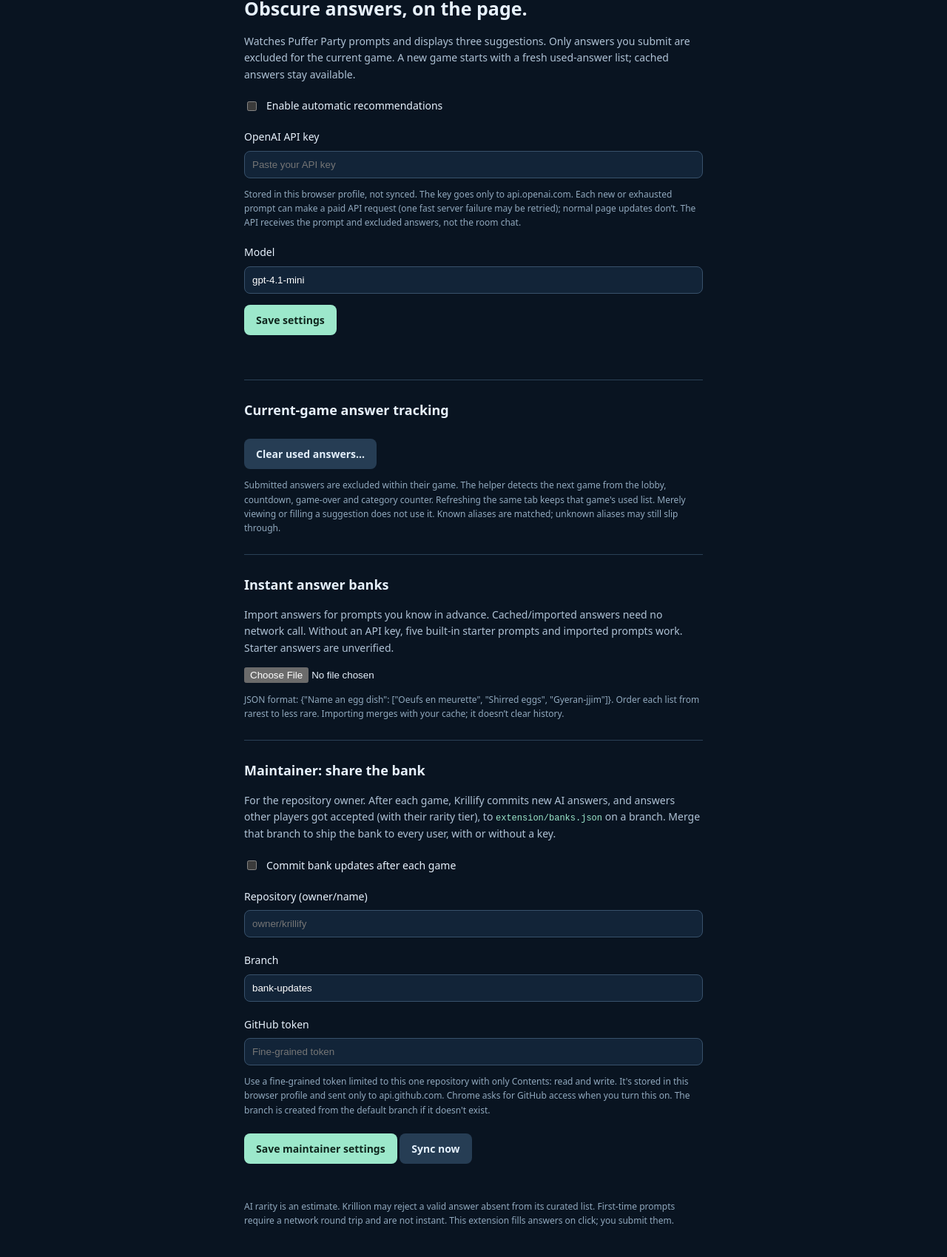
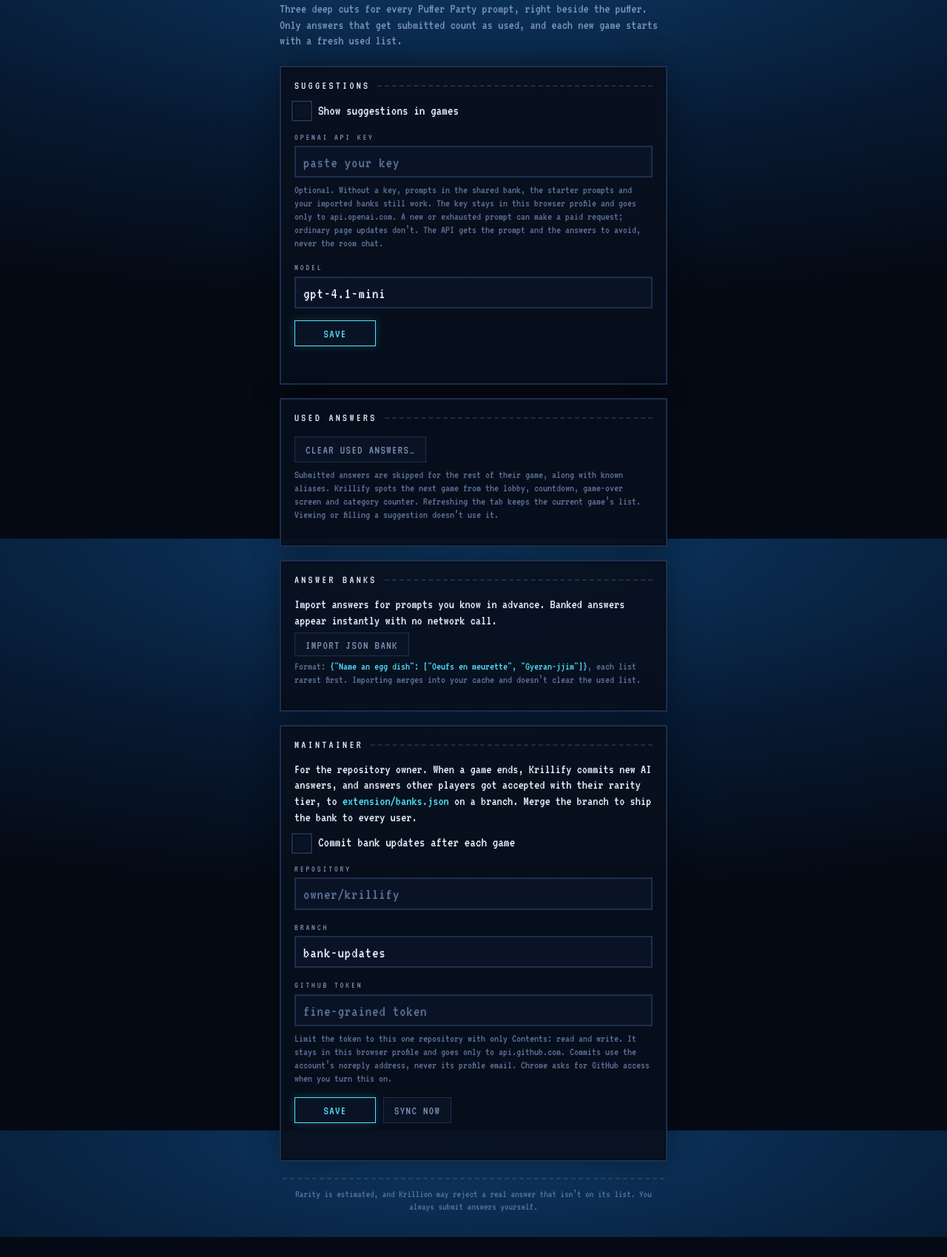
Before and after one commit to SpookyJumpyBeans/krillify, a browser extension: page extension/options.html in a window 1280 px wide. Shown: the part 72-1771 px from the top of the page at 74% size. After the commit the page ends 1744 px from the top, so only its background shows below. Drawn offline with Linux system fonts and the light colour scheme.

Commit message:
Restyle the settings page to match the in-game overlay
Use the overlay's look on the settings page and toolbar popup: VT323,
square double-ring panels, dashed section rules, wide-tracked labels,
game-style inputs, square cyan checkboxes and outlined buttons. VT323 is
bundled under the SIL Open Font License so the page makes no network
requests. The copy is tightened and now mentions the shared bank and the
noreply commit author.

```diff
--- a/extension/options.css
+++ b/extension/options.css
@@ -1 +1,46 @@
-:root{font:14px/1.6 system-ui,sans-serif;color:#e7f1fc;background:#091421;color-scheme:dark}body{margin:0;min-width:360px}main{max-width:620px;padding:28px;margin:auto}.eyebrow{font-size:11px;letter-spacing:3px;color:#8de6c2}h1{font-size:25px;line-height:1.25;margin:8px 0 18px}h2{font-size:18px}p{color:#afc2d5}.hint{font-size:12px;color:#91a9be}label{display:block;margin:20px 0 5px}input:not([type=checkbox]):not([type=file]){display:block;width:100%;box-sizing:border-box;border:1px solid #38516b;border-radius:8px;padding:10px;background:#122438;color:#fff;margin-top:7px}.check{display:flex;align-items:center;gap:10px}button{background:#9ce8cb;color:#10271e;font:600 14px system-ui;border:0;border-radius:8px;padding:11px 16px;cursor:pointer;margin-top:10px}.secondary{background:#263d54;color:#e4f0fc}hr{border:0;border-top:1px solid #2a4056;margin:26px 0}#status{color:#9ce8cb;min-height:20px}code{font-size:12px;color:#9ce8cb}#mStatus{color:#9ce8cb;min-height:20px}
+/* Same look as the in-game overlay: VT323, square double-ring panels, wide-tracked labels,
+   cyan for the active control. The font is bundled (fonts/OFL.txt) so this page makes no
+   network requests. */
+@font-face{font-family:VT323;src:url(fonts/VT323.woff2) format("woff2");font-display:swap}
+:root{color-scheme:dark;--ink:#e8f1ff;--drift:#7d93b8;--dim:#5d739c;--abyss:#060d1a;--rim:#1b3050;--cyan:#4de3ff;--key:rgba(11,21,38,.9);--hair:#7d93b838;--warn:#ff9f43;
+  font:18px/1.2 VT323,ui-monospace,monospace;color:var(--ink);background:#050a14}
+*{box-sizing:border-box;margin:0}
+body{min-width:360px;min-height:100vh;background:radial-gradient(120% 60% at 50% 0,#0d3a66 0,#071a33 55%,#050a14 100%) fixed;-webkit-font-smoothing:none}
+main{max-width:560px;margin:auto;padding:26px 18px 32px}
+.brand{display:flex;align-items:center;gap:12px;margin-bottom:12px}
+h1{font:inherit;font-size:30px;letter-spacing:6px}
+h1 span{color:var(--cyan);text-shadow:0 0 12px rgba(77,227,255,.5)}
+.rule{flex:1;height:0;border-top:2px dashed var(--hair)}
+.tag{font-size:14px;letter-spacing:1.5px;color:var(--drift)}
+.lede{font-size:18px;color:var(--drift);margin-bottom:26px}
+.panel{background:rgba(8,15,28,.9);box-shadow:0 0 0 2px var(--abyss),0 0 0 4px var(--rim),0 0 40px rgba(0,0,0,.45);padding:14px 16px 16px;margin:0 4px 26px}
+.head{display:flex;align-items:center;gap:10px;margin-bottom:14px}
+h2{font:inherit;font-size:15px;letter-spacing:3.3px;text-transform:uppercase}
+.body{color:var(--ink);margin-bottom:12px}
+.hint{font-size:15px;line-height:1.2;color:var(--dim);margin:8px 0 14px}
+.fine{font-size:14px;color:var(--dim);text-align:center;border-top:2px dashed var(--hair);padding-top:12px;margin:0 4px}
+code{font:inherit;color:var(--cyan)}
+.label{display:block;font-size:12px;letter-spacing:2.9px;text-transform:uppercase;color:var(--drift);margin-bottom:5px}
+.field{display:block;margin:16px 0 0}
+input:not([type=checkbox]):not([type=file]){display:block;width:100%;font:inherit;font-size:21px;letter-spacing:.9px;color:var(--ink);background:var(--key);border:2px solid var(--rim);border-radius:0;padding:8px 10px 6px;outline:0}
+input::placeholder{color:var(--dim)}
+input:not([type=checkbox]):not([type=file]):focus{border-color:var(--cyan);box-shadow:0 0 14px rgba(77,227,255,.25)}
+input:invalid:not(:placeholder-shown){border-color:var(--warn)}
+.check{display:flex;align-items:center;gap:12px;cursor:pointer;font-size:19px}
+.check input{appearance:none;flex:none;width:20px;height:20px;margin:0;background:var(--key);box-shadow:0 0 0 2px var(--abyss),0 0 0 4px var(--rim);cursor:pointer;display:grid;place-items:center}
+.check input::after{content:"";width:10px;height:10px;background:transparent}
+.check input:checked{box-shadow:0 0 0 2px var(--abyss),0 0 0 4px var(--cyan),0 0 14px rgba(77,227,255,.35)}
+.check input:checked::after{background:var(--cyan)}
+.check input:focus-visible,button:focus-visible,.file input:focus-visible+span{outline:2px solid var(--cyan);outline-offset:4px}
+.actions{display:flex;gap:10px;margin-top:16px}
+button,.file span{font:inherit;font-size:16px;letter-spacing:1.4px;text-transform:uppercase;color:var(--drift);background:rgba(11,21,38,.85);border:1px solid var(--rim);border-radius:0;padding:8px 14px 6px;cursor:pointer}
+button:hover,.file:hover span{color:var(--ink);border-color:var(--drift)}
+button.primary{color:var(--cyan);border-color:var(--cyan);box-shadow:0 0 12px rgba(77,227,255,.2);min-width:110px}
+button.primary:hover{color:var(--ink);background:rgba(77,227,255,.12)}
+button:active,.file:active span{transform:translateY(1px)}
+.file{display:inline-block;position:relative}
+.file input{position:absolute;inset:0;opacity:0;cursor:pointer;width:100%}
+.status{display:flex;align-items:flex-start;gap:8px;min-height:20px;margin-top:12px;font-size:15px;color:var(--drift)}
+.status::before{content:"";flex:none;width:6px;height:6px;margin-top:6px;background:var(--cyan)}
+.status:empty::before{display:none}
+@media (prefers-reduced-motion:reduce){*{transition:none!important}}
--- a/extension/options.html
+++ b/extension/options.html
@@ -1,18 +1,40 @@
 <!doctype html><html lang="en"><head><meta charset="utf-8"><meta name="viewport" content="width=device-width,initial-scale=1"><title>Krillify settings</title><link rel="stylesheet" href="options.css"></head><body><main>
-<p class="eyebrow">KRILLIFY</p><h1>Obscure answers, on the page.</h1><p>Watches Puffer Party prompts and displays three suggestions. Only answers you submit are excluded for the current game. A new game starts with a fresh used-answer list; cached answers stay available.</p>
-<form id="settings"><label class="check"><input id="enabled" type="checkbox"> Enable automatic recommendations</label>
-<label>OpenAI API key<input id="apiKey" type="password" autocomplete="off" placeholder="Paste your API key"></label>
-<p class="hint">Stored in this browser profile, not synced. The key goes only to api.openai.com. Each new or exhausted prompt can make a paid API request (one fast server failure may be retried); normal page updates don’t. The API receives the prompt and excluded answers, not the room chat.</p>
-<label>Model<input id="model" value="gpt-4.1-mini" required maxlength="100"></label>
-<button type="submit">Save settings</button><p id="status" role="status"></p></form>
-<hr><h2>Current-game answer tracking</h2><p id="count"></p><button id="reset" class="secondary">Clear used answers…</button><p class="hint">Submitted answers are excluded within their game. The helper detects the next game from the lobby, countdown, game-over and category counter. Refreshing the same tab keeps that game's used list. Merely viewing or filling a suggestion does not use it. Known aliases are matched; unknown aliases may still slip through.</p>
-<hr><h2>Instant answer banks</h2><p>Import answers for prompts you know in advance. Cached/imported answers need no network call. Without an API key, five built-in starter prompts and imported prompts work. Starter answers are unverified.</p><input id="bank" type="file" accept="application/json,.json"><p class="hint">JSON format: {"Name an egg dish": ["Oeufs en meurette", "Shirred eggs", "Gyeran-jjim"]}. Order each list from rarest to less rare. Importing merges with your cache; it doesn’t clear history.</p>
-<hr><h2>Maintainer: share the bank</h2><p>For the repository owner. After each game, Krillify commits new AI answers, and answers other players got accepted (with their rarity tier), to <code>extension/banks.json</code> on a branch. Merge that branch to ship the bank to every user, with or without a key.</p>
-<form id="maintainer"><label class="check"><input id="mEnabled" type="checkbox"> Commit bank updates after each game</label>
-<label>Repository (owner/name)<input id="mRepo" placeholder="owner/krillify" pattern="[\w.\-]+/[\w.\-]+" autocomplete="off"></label>
-<label>Branch<input id="mBranch" value="bank-updates" autocomplete="off"></label>
-<label>GitHub token<input id="mToken" type="password" autocomplete="off" placeholder="Fine-grained token"></label>
-<p class="hint">Use a fine-grained token limited to this one repository with only Contents: read and write. It's stored in this browser profile and sent only to api.github.com. Chrome asks for GitHub access when you turn this on. The branch is created from the default branch if it doesn't exist.</p>
-<button type="submit">Save maintainer settings</button> <button type="button" id="syncNow" class="secondary">Sync now</button><p id="mStatus" role="status"></p></form>
-<p class="hint">AI rarity is an estimate. Krillion may reject a valid answer absent from its curated list. First-time prompts require a network round trip and are not instant. This extension fills answers on click; you submit them.</p>
+<header class="brand"><h1>KRILL<span>IFY</span></h1><div class="rule"></div><span id="version" class="tag"></span></header>
+<p class="lede">Three deep cuts for every Puffer Party prompt, right beside the puffer. Only answers that get submitted count as used, and each new game starts with a fresh used list.</p>
+
+<section class="panel"><div class="head"><h2>Suggestions</h2><div class="rule"></div></div>
+<form id="settings">
+<label class="check"><input id="enabled" type="checkbox"><span>Show suggestions in games</span></label>
+<label class="field"><span class="label">OpenAI API key</span><input id="apiKey" type="password" autocomplete="off" placeholder="paste your key"></label>
+<p class="hint">Optional. Without a key, prompts in the shared bank, the starter prompts and your imported banks still work. The key stays in this browser profile and goes only to api.openai.com. A new or exhausted prompt can make a paid request; ordinary page updates don’t. The API gets the prompt and the answers to avoid, never the room chat.</p>
+<label class="field"><span class="label">Model</span><input id="model" value="gpt-4.1-mini" required maxlength="100"></label>
+<div class="actions"><button type="submit" class="primary">Save</button></div>
+<p id="status" class="status" role="status"></p>
+</form></section>
+
+<section class="panel"><div class="head"><h2>Used answers</h2><div class="rule"></div></div>
+<p id="count" class="body"></p>
+<div class="actions"><button id="reset">Clear used answers…</button></div>
+<p class="hint">Submitted answers are skipped for the rest of their game, along with known aliases. Krillify spots the next game from the lobby, countdown, game-over screen and category counter. Refreshing the tab keeps the current game’s list. Viewing or filling a suggestion doesn’t use it.</p>
+</section>
+
+<section class="panel"><div class="head"><h2>Answer banks</h2><div class="rule"></div></div>
+<p class="body">Import answers for prompts you know in advance. Banked answers appear instantly with no network call.</p>
+<label class="file"><input id="bank" type="file" accept="application/json,.json"><span>Import JSON bank</span></label>
+<p class="hint">Format: <code>{"Name an egg dish": ["Oeufs en meurette", "Gyeran-jjim"]}</code>, each list rarest first. Importing merges into your cache and doesn’t clear the used list.</p>
+</section>
+
+<section class="panel"><div class="head"><h2>Maintainer</h2><div class="rule"></div></div>
+<p class="body">For the repository owner. When a game ends, Krillify commits new AI answers, and answers other players got accepted with their rarity tier, to <code>extension/banks.json</code> on a branch. Merge the branch to ship the bank to every user.</p>
+<form id="maintainer">
+<label class="check"><input id="mEnabled" type="checkbox"><span>Commit bank updates after each game</span></label>
+<label class="field"><span class="label">Repository</span><input id="mRepo" placeholder="owner/krillify" pattern="[\w.\-]+/[\w.\-]+" autocomplete="off"></label>
+<label class="field"><span class="label">Branch</span><input id="mBranch" value="bank-updates" autocomplete="off"></label>
+<label class="field"><span class="label">GitHub token</span><input id="mToken" type="password" autocomplete="off" placeholder="fine-grained token"></label>
+<p class="hint">Limit the token to this one repository with only Contents: read and write. It stays in this browser profile and goes only to api.github.com. Commits use the account’s noreply address, never its profile email. Chrome asks for GitHub access when you turn this on.</p>
+<div class="actions"><button type="submit" class="primary">Save</button><button type="button" id="syncNow">Sync now</button></div>
+<p id="mStatus" class="status" role="status"></p>
+</form></section>
+
+<p class="fine">Rarity is estimated, and Krillion may reject a real answer that isn’t on its list. You always submit answers yourself.</p>
 </main><script type="module" src="options.js"></script></body></html>
--- a/extension/options.js
+++ b/extension/options.js
@@ -7,6 +7,7 @@ async function load() {
   $('count').textContent = 'Used answers are tracked separately for each game. New games can reuse previous answers.';
 }
 await load();
+$('version').textContent = 'v' + chrome.runtime.getManifest().version;
 $('settings').addEventListener('submit', async event => {
   event.preventDefault();
   try {
```
Also changed, not shown: extension/fonts/OFL.txt (added, +93 -0 lines), README.md, extension/fonts/VT323.woff2 (added).
